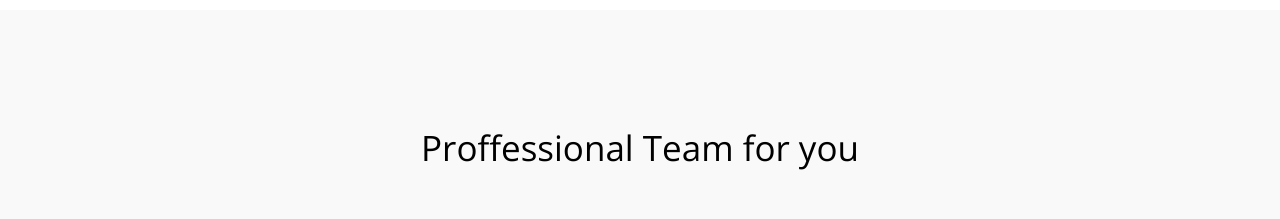
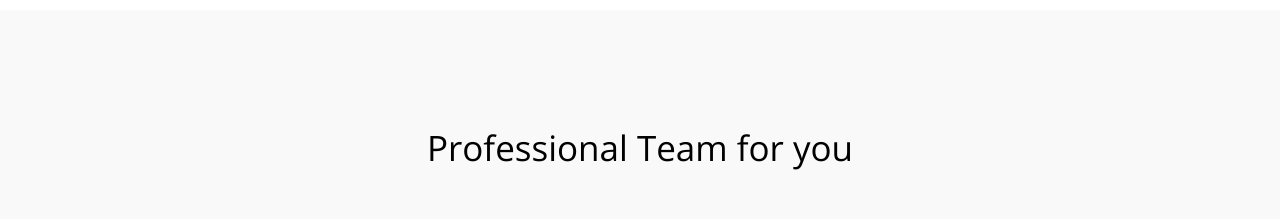
Before and after one commit to sanjaykumarsmrt/company-website-2, a plain HTML site: page index.html in a window 1280 px wide. Shown: the part 1360-1579 px from the top of the page. Drawn offline with nearby package versions, Linux system fonts and the light colour scheme.

Commit message:
Update index.html

```diff
--- a/index.html
+++ b/index.html
@@ -73,7 +73,7 @@
             </div>
         </section>
         <section id="step-two">
-            <h1>Proffessional Team for you</h1>
+            <h1>Professional Team for you</h1>
             <div class="step2-wrap">
                 <div id="content-one" class="continer">
                         <img src="team-image1.jpg" alt="team1">
```
